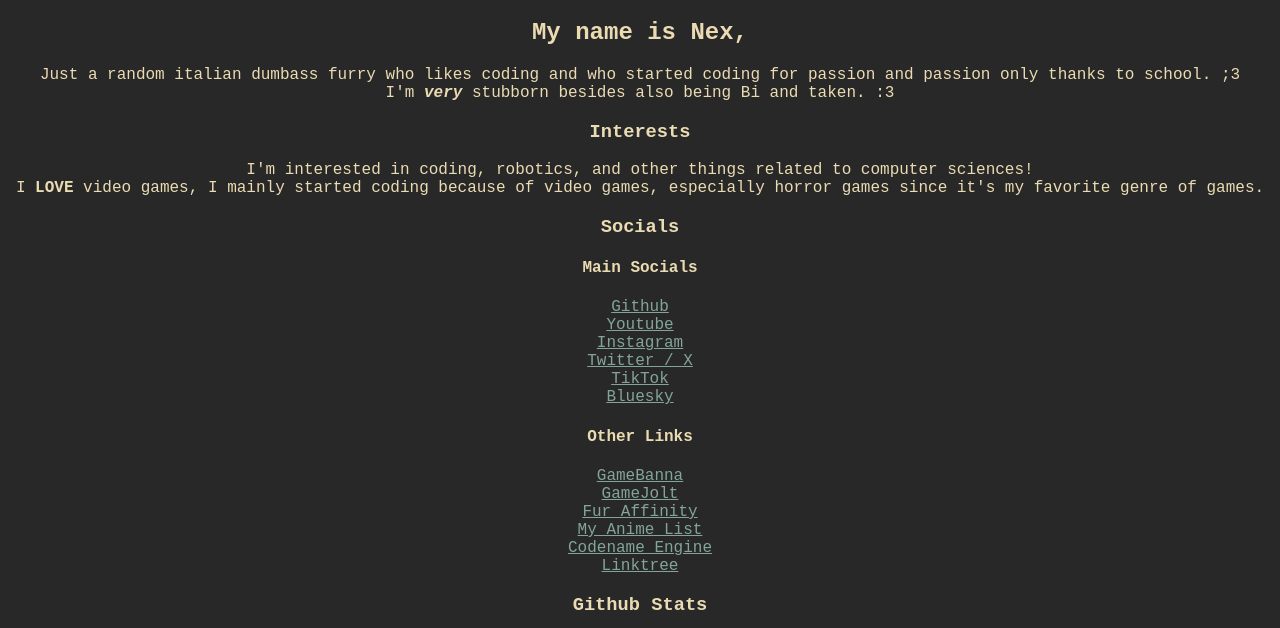
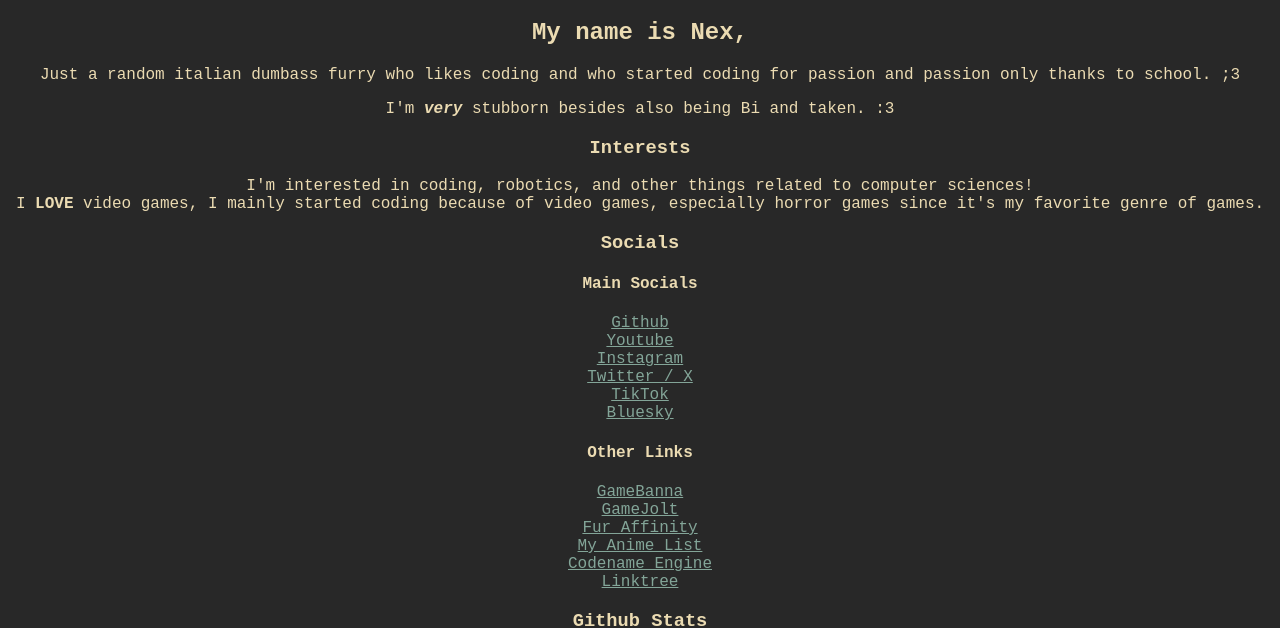
Before and after one commit to jackpurrin/NexIsDumb.github.io, a plain HTML site: page index.html in a window 1280 px wide. Shown: the part 61-689 px from the top of the page. Drawn offline with Linux system fonts and the light colour scheme.

Commit message:
cleans up the html code a bit

```diff
--- a/index.html
+++ b/index.html
@@ -7,15 +7,11 @@
         <link rel="stylesheet" href="css/main.css" />
     </head>
 
-    <body>
+    <body onload="main()">
         <h1 id="welcome">Hey! Welcome to my website!</h1>
         <h2>My name is Nex,</h2>
-        <p>
-            Just a random italian dumbass furry who likes coding and who started
-            coding for passion and passion only thanks to school. ;3<br />
-            I'm <strong><em>very</em></strong> stubborn besides also being Bi
-            and taken. :3
-        </p>
+        <p id="about">Just a random italian dumbass furry who likes coding and who started coding for passion and passion only thanks to school. ;3</p>
+        <p>I'm <strong><em>very</em></strong> stubborn besides also being Bi and taken. :3</p>
         <h3 id="interests">Interests</h3>
         <p>
             I'm interested in coding, robotics, and other things related to
```
